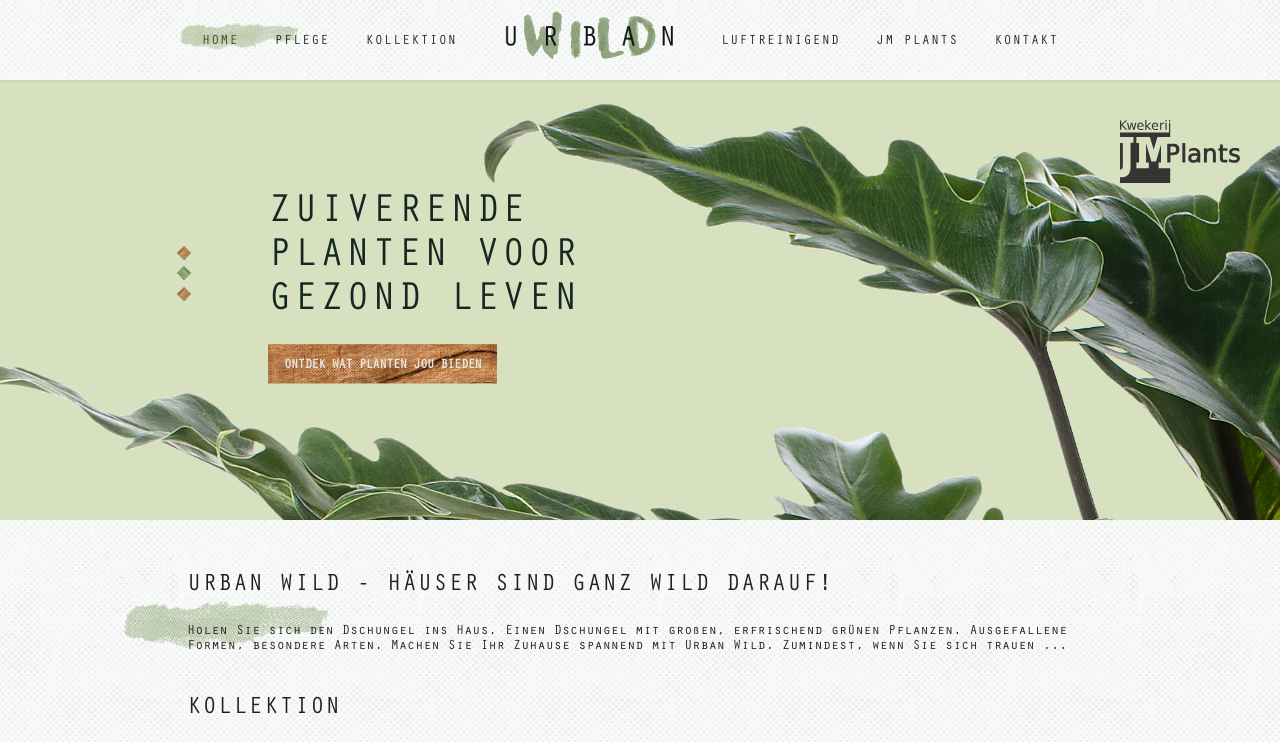
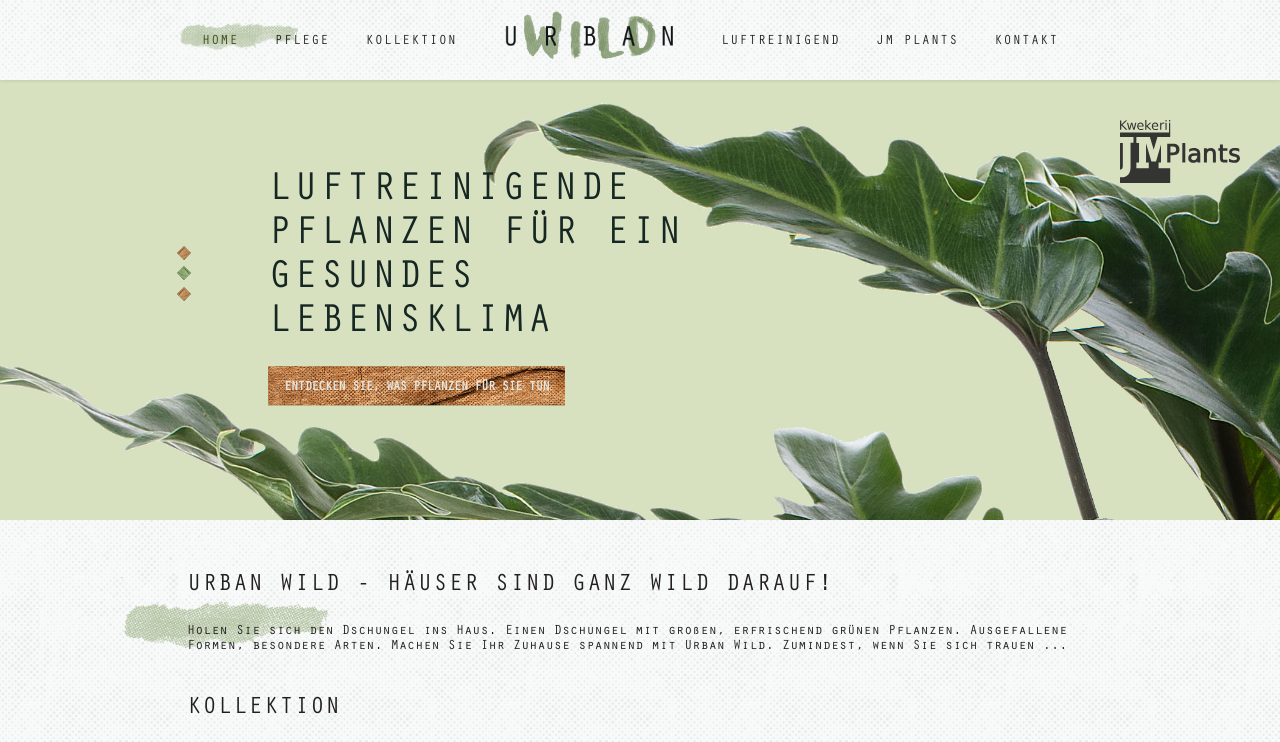
Before and after one commit to jhvanderschee/urbanwild_de, a Jekyll site: the page built from index.md, in a window 1280 px wide and 900 px high, cut to the strip 0-742 px from the top of the window. Built offline with Jekyll 4.4.1, drawn with Linux system fonts in a browser that asks for light colours.

Commit message:
Updated 'index.md' via CloudCannon

```diff
--- a/index.md
+++ b/index.md
@@ -6,14 +6,14 @@ slider:
     text_color: light
     button_text: Hier finden Sie die Kollektion
     button_link: /kollektion
-  - title: Zuiverende planten voor gezond leven
+  - title: Luftreinigende Pflanzen für ein gesundes Lebensklima
     image: /uploads/slide-Philodendron-Xanadu.jpg
     text_color: dark
-    button_text: Ontdek wat planten jou bieden
+    button_text: 'Entdecken Sie, was Pflanzen für Sie tun'
     button_link: '/#luftreinigend'
-  - title: Hou je jungle wild!
+  - title: Halten Sie Ihren Dschungel grün!
     image: /img/slider_monstera.jpg
     text_color: light
-    button_text: Bekijk de verzorgingstips
+    button_text: Lesen Sie die Pflegetipps
     button_link: /verzorging
 ---
```
